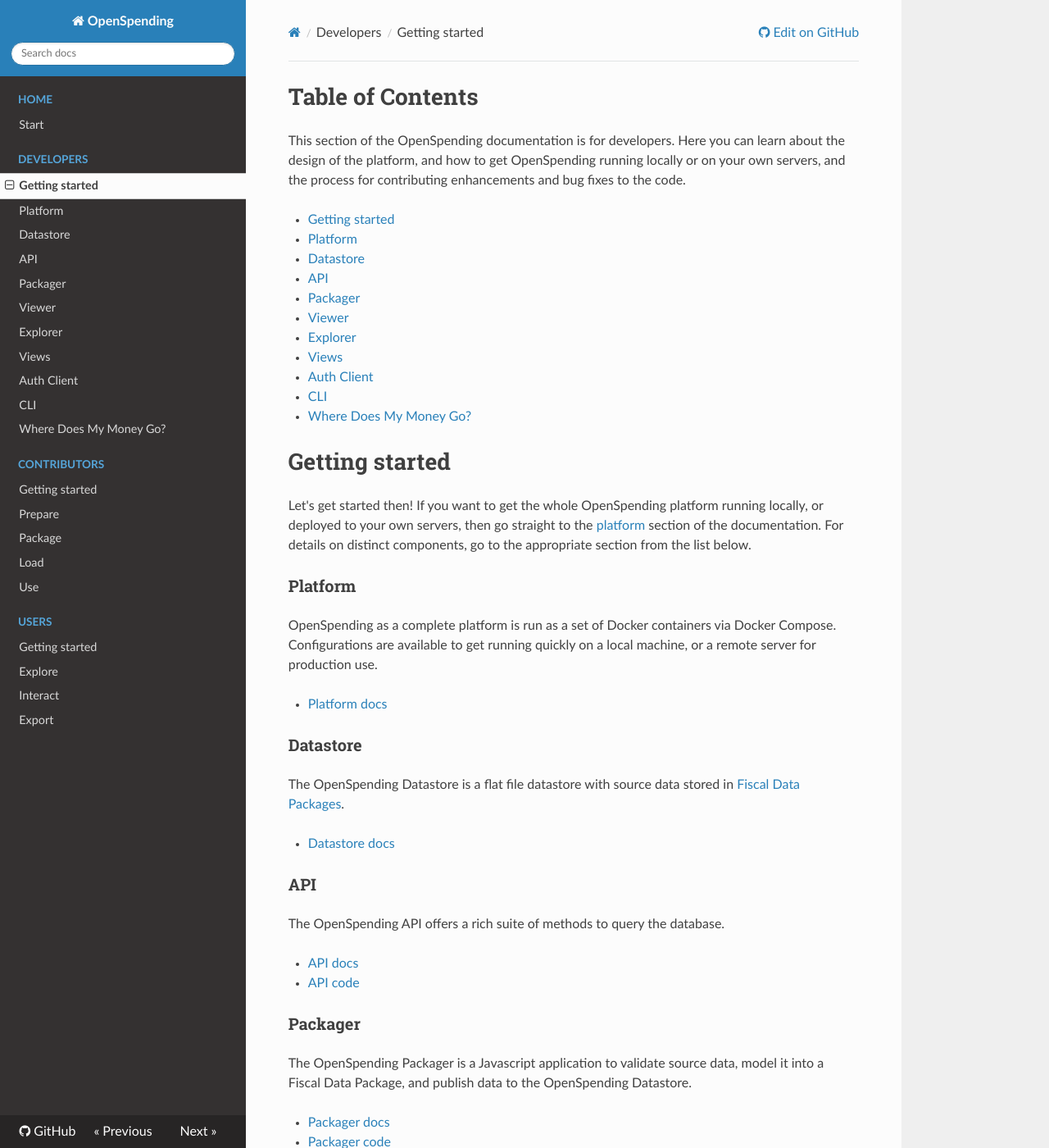
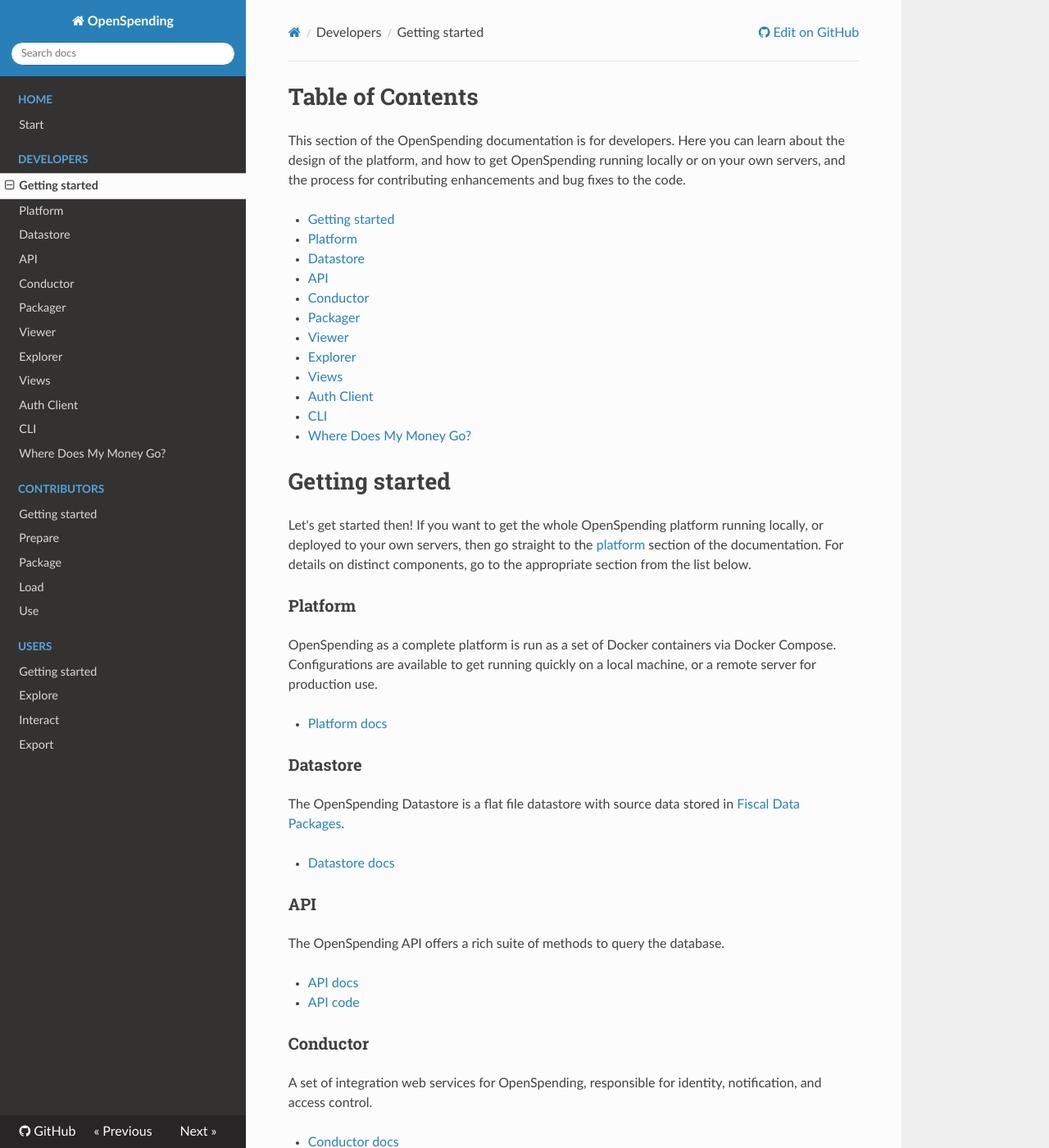
Before and after one commit to openspending/docs, an MkDocs documentation site: the page built from docs/developers/index.md, in a window 1280 px wide and 1400 px high. Shown: the whole window at 82% size. Built offline with MkDocs 1.6.1, drawn with Linux system fonts in a browser that asks for light colours; nearby versions of some CDN libraries; old or Windows-style settings are respelled for this version of MkDocs.

Commit message:
Add conductor to indexes.

```diff
--- a/docs/developers/index.md
+++ b/docs/developers/index.md
@@ -6,6 +6,7 @@ This section of the OpenSpending documentation is for developers. Here you can l
 - [Platform](platform/)
 - [Datastore](datastore/)
 - [API](api/)
+- [Conductor](conductor/)
 - [Packager](packager/)
 - [Viewer](viewer/)
 - [Explorer](explorer/)
@@ -36,6 +37,13 @@ The OpenSpending API offers a rich suite of methods to query the database.
 
 * [API docs](api/)
 * [API code](https://github.com/openspending/os-api)
+
+### Conductor
+
+A set of integration web services for OpenSpending, responsible for identity, notification, and access control.
+
+* [Conductor docs](conductor/)
+* [Conductor code](https://github.com/openspending/os-conductor)
 
 ### Packager
 
--- a/mkdocs.yml
+++ b/mkdocs.yml
@@ -10,6 +10,7 @@ pages:
   - Platform: developers/platform.md
   - Datastore: developers/datastore.md
   - API: developers/api.md
+  - Conductor: developers/conductor.md
   - Packager: developers/packager.md
   - Viewer: developers/viewer.md
   - Explorer: developers/explorer.md
```
